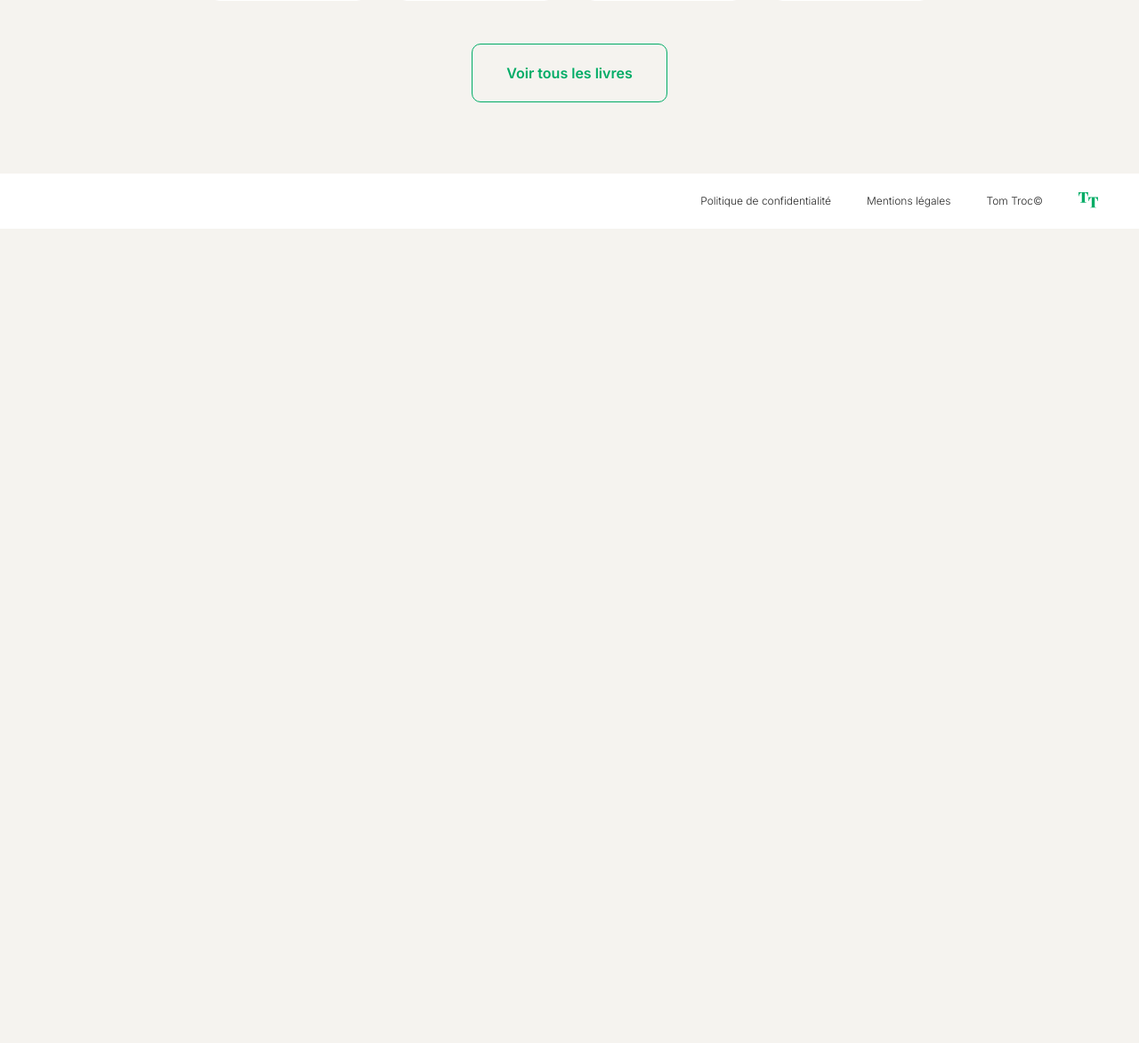
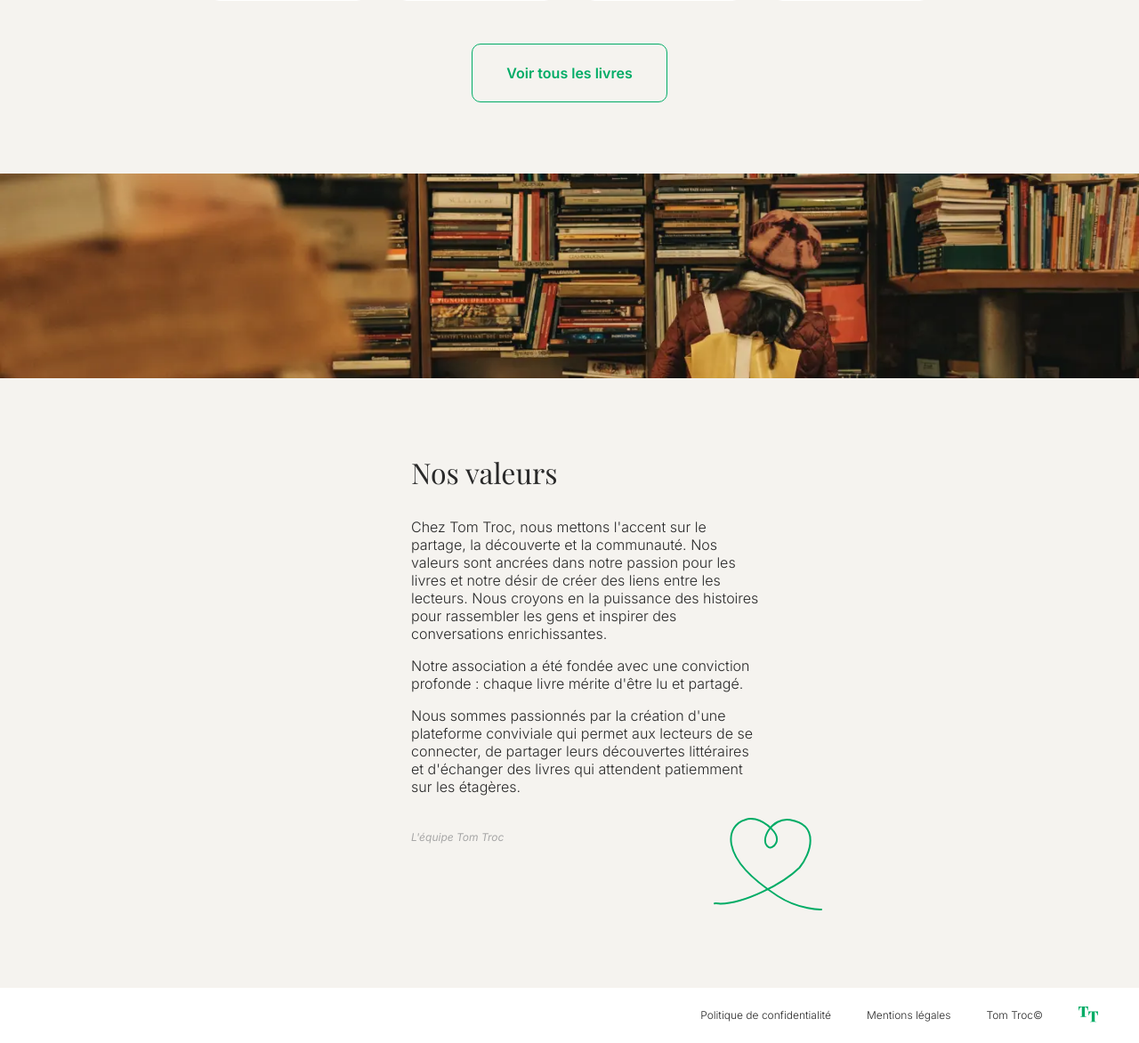
Before and after one commit to Dave25440/da-php-symfony-tom-troc, a PHP site: page / in a window 1280 px wide; the page is wider, and only the part inside the window is pictured. Shown: the part 2282-3454 px from the top of that part at 89% size. Before the commit the page ends 2539 px from the top of that part, so only its background shows below. Run offline with PHP 8.4, Linux system fonts and the light colour scheme; some web fonts are replaced.

Commit message:
Add values section to index.php and update style

```diff
--- a/public/css/style.css
+++ b/public/css/style.css
@@ -170,7 +170,7 @@ figcaption {
 
 .book-card img {
     display: block;
-    width: 200px;
+    width: 100%;
     max-height: 200px;
     object-fit: cover;
 }
@@ -236,6 +236,50 @@ figcaption {
 }
 
 
+/* Section values */
+.section-values {
+    color: var(--text-color);
+}
+
+.section-values > img {
+    width: 100%;
+    max-height: 230px;
+    object-fit: cover;
+    object-position: 0 40%;
+}
+
+.section-values-content {
+    max-width: 462px;
+    padding-left: 106px;
+    margin: 80px auto 87px auto;
+}
+
+.section-values-content > .title {
+    margin-bottom: 30px;
+}
+
+.section-values-text {
+    display: flex;
+    flex-direction: column;
+    gap: 1em;
+    margin-right: 70px;
+}
+
+.section-values-footer {
+    justify-content: space-between;
+    background-color: transparent;
+    padding: 0;
+    margin-top: 25px;
+}
+
+.section-values-footer > p {
+    color: var(--text-light-color);
+    font-size: 0.75em;
+    font-style: oblique;
+    margin-top: 14px;
+}
+
+
 /* Footer */
 .footer-list {
     display: flex;
--- a/public/index.php
+++ b/public/index.php
@@ -109,7 +109,21 @@
                 </ol>
                 <a href="#" class="cta cta-reverse">Voir tous les livres</a>
             </section>
-            <section></section>
+            <section class="section-values">
+                <img src="images/banner-darwin-vegher.webp" alt="" aria-hidden="true">
+                <div class="section-values-content">
+                    <h2 class="title">Nos valeurs</h2>
+                    <div class="section-values-text">
+                        <p class="text-light">Chez Tom Troc, nous mettons l'accent sur le partage, la découverte et la communauté. Nos valeurs sont ancrées dans notre passion pour les livres et notre désir de créer des liens entre les lecteurs. Nous croyons en la puissance des histoires pour rassembler les gens et inspirer des conversations enrichissantes.</p>
+                        <p class="text-light">Notre association a été fondée avec une conviction profonde : chaque livre mérite d'être lu et partagé.</p>
+                        <p class="text-light">Nous sommes passionnés par la création d'une plateforme conviviale qui permet aux lecteurs de se connecter, de partager leurs découvertes littéraires et d'échanger des livres qui attendent patiemment sur les étagères.</p>
+                    </div>
+                    <footer class="section-values-footer">
+                        <p>L'équipe Tom Troc</p>
+                        <img src="images/tom-troc-signature.svg" alt="" aria-hidden="true">
+                    </footer>
+                </div>
+            </section>
         </main>
         <footer>
             <ul class="footer-list">
```
Also changed, not shown: public/images/banner-darwin-vegher.webp (added), public/images/tom-troc-signature.svg (added).
